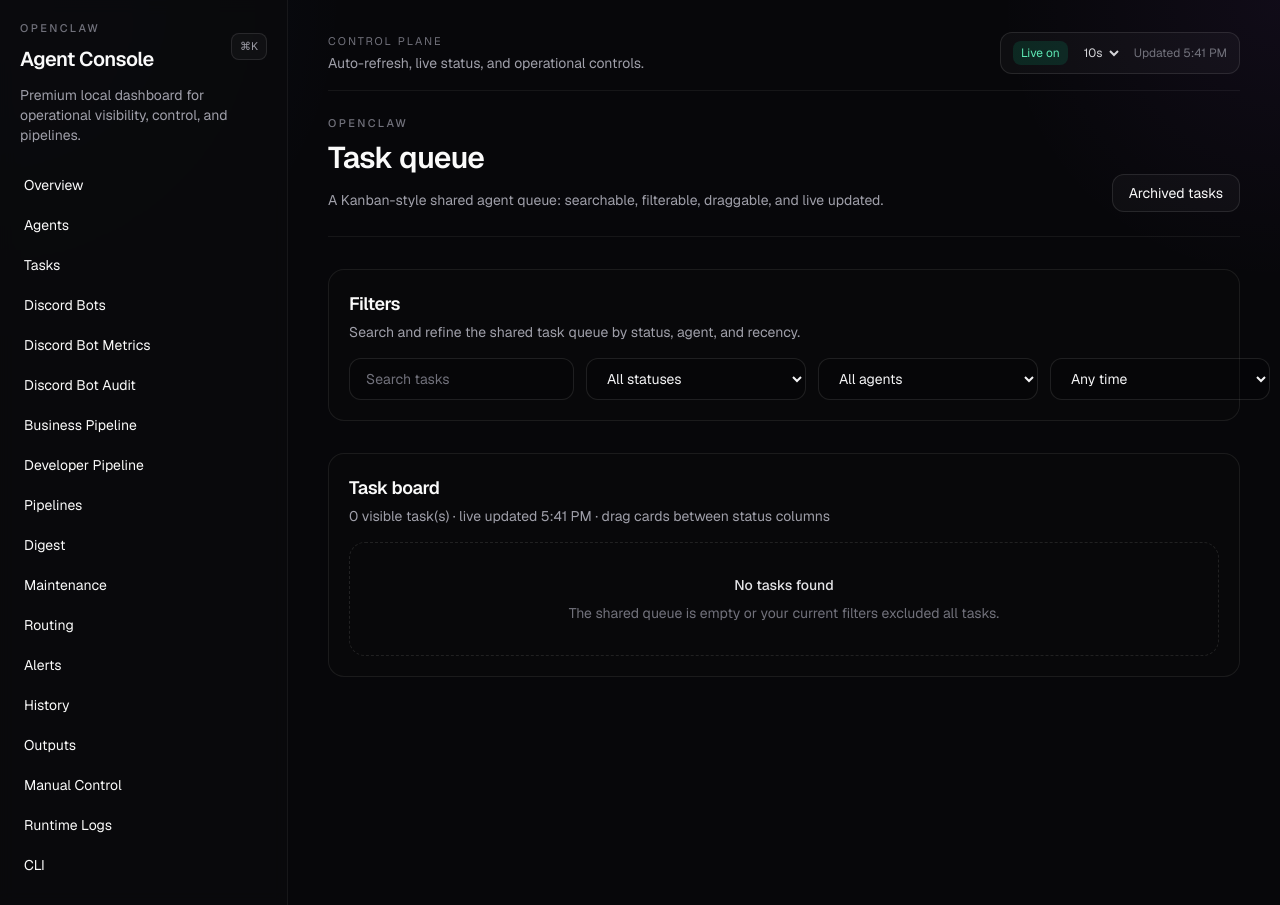
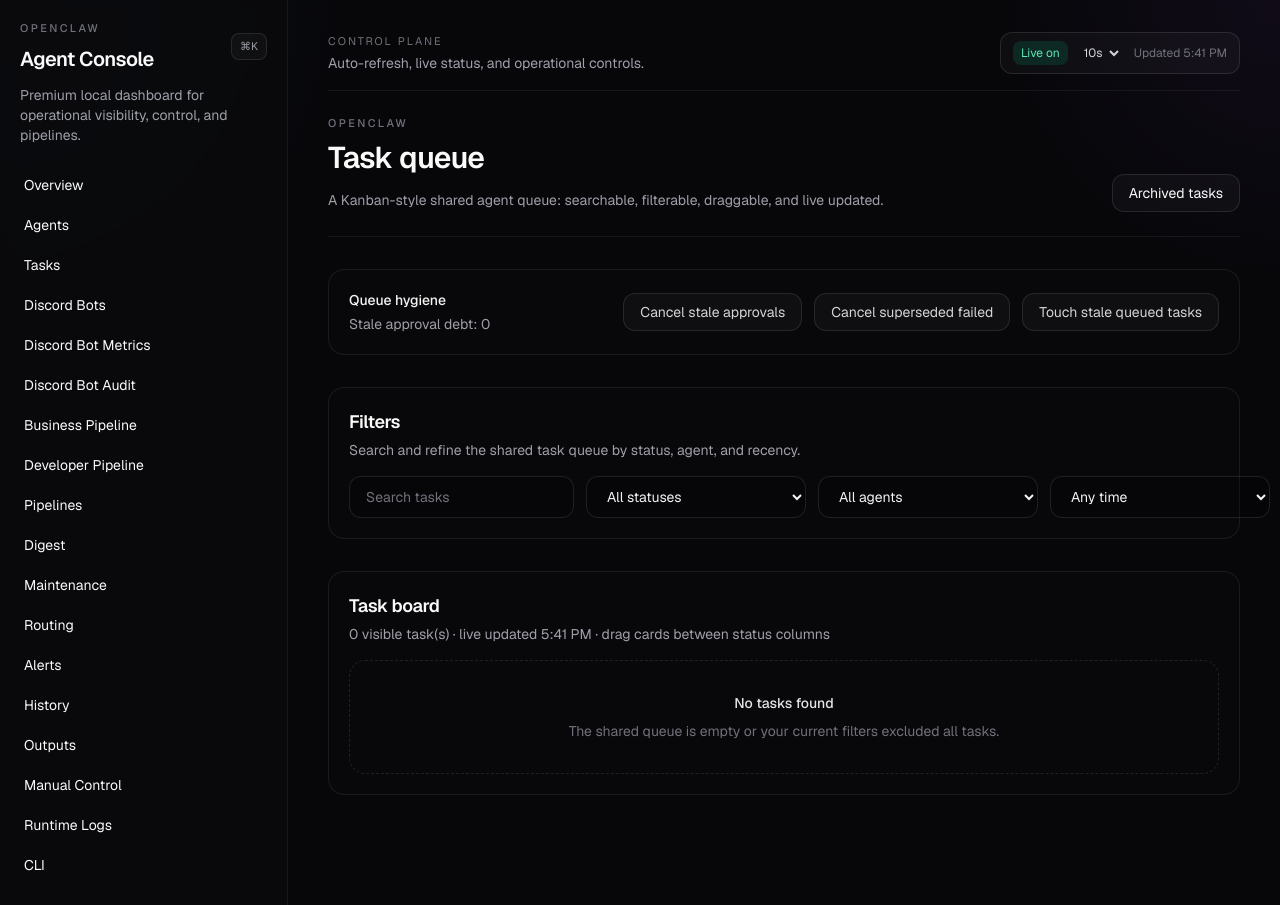
Before and after one commit to JunatanCodex/workspace-main, a Next.js app in the folder openclaw-dashboard/: page /tasks in a window 1280 px wide. Built offline with nearby package versions, Linux system fonts and the light colour scheme.

Commit message:
Add task queue hygiene actions

```diff
--- /dev/null
+++ b/openclaw-dashboard/src/app/api/tasks/hygiene/route.ts
@@ -0,0 +1,10 @@
+import { NextRequest, NextResponse } from "next/server";
+import { runQueueHygiene } from "@/lib/fs/task-hygiene";
+
+export async function POST(request: NextRequest) {
+  const body = await request.json();
+  const action = String(body.action || '') as 'cancel-stale-approval' | 'cancel-superseded-failed' | 'requeue-stalled';
+  if (!action) return NextResponse.json({ ok: false, error: 'action is required.' }, { status: 400 });
+  const changed = await runQueueHygiene(action);
+  return NextResponse.json({ ok: true, changed, message: `${action} updated ${changed} task(s).` });
+}
--- a/openclaw-dashboard/src/app/tasks/page.tsx
+++ b/openclaw-dashboard/src/app/tasks/page.tsx
@@ -1,7 +1,9 @@
 import Link from "next/link";
 import { PageShell } from "@/components/layout/page-shell";
 import { SectionHeader } from "@/components/ui/section-header";
+import { QueueHygienePanel } from "@/components/tasks/queue-hygiene-panel";
 import { getTasks } from "@/lib/fs/tasks";
+import { isStaleApproval } from "@/lib/fs/task-hygiene";
 import { hoursSince } from "@/lib/utils/time";
 import { KanbanBoard } from "@/components/tasks/kanban-board";
 
@@ -19,6 +21,8 @@ export default async function TasksPage({ searchParams }: { searchParams?: Promi
 
   const tasks = await getTasks();
   const owners = Array.from(new Set(tasks.map((task) => task.owner).filter(Boolean))) as string[];
+  const staleApprovalCount = tasks.filter((task) => isStaleApproval(task)).length;
+
   const filtered = tasks.filter((task) => {
     const matchesStatus = statusFilter === "all" || String(task.status || "queued") === statusFilter;
     const matchesOwner = ownerFilter === "all" || String(task.owner || "") === ownerFilter;
@@ -35,6 +39,8 @@ export default async function TasksPage({ searchParams }: { searchParams?: Promi
 
   return (
     <PageShell title="Task queue" description="A Kanban-style shared agent queue: searchable, filterable, draggable, and live updated." actions={<Link href="/tasks/archived" className="rounded-xl border border-white/10 bg-white/[0.03] px-4 py-2 text-sm text-zinc-300 hover:bg-white/[0.06]">Archived tasks</Link>}>
+      <QueueHygienePanel staleApprovalCount={staleApprovalCount} />
+
       <section className="rounded-2xl border border-white/8 bg-zinc-950/80 p-5">
         <SectionHeader title="Filters" description="Search and refine the shared task queue by status, agent, and recency." />
         <form className="grid gap-3 md:grid-cols-[1fr_220px_220px_220px_auto]">
--- /dev/null
+++ b/openclaw-dashboard/src/components/tasks/queue-hygiene-panel.tsx
@@ -0,0 +1,44 @@
+"use client";
+
+import { useState } from "react";
+
+const ACTIONS = [
+  ['cancel-stale-approval', 'Cancel stale approvals'],
+  ['cancel-superseded-failed', 'Cancel superseded failed'],
+  ['requeue-stalled', 'Touch stale queued tasks'],
+] as const;
+
+export function QueueHygienePanel({ staleApprovalCount }: { staleApprovalCount: number }) {
+  const [message, setMessage] = useState('');
+  const [pending, setPending] = useState<string | null>(null);
+
+  async function run(action: typeof ACTIONS[number][0]) {
+    setPending(action);
+    setMessage('');
+    const response = await fetch('/api/tasks/hygiene', {
+      method: 'POST',
+      headers: { 'Content-Type': 'application/json' },
+      body: JSON.stringify({ action }),
+    });
+    const json = await response.json();
+    setPending(null);
+    setMessage(response.ok ? json.message || 'Queue hygiene complete.' : json.error || 'Queue hygiene failed.');
+  }
+
+  return (
+    <section className="rounded-2xl border border-white/8 bg-zinc-950/80 p-5">
+      <div className="flex flex-wrap items-center justify-between gap-3">
+        <div>
+          <div className="text-sm font-medium text-zinc-100">Queue hygiene</div>
+          <div className="mt-1 text-sm text-zinc-400">Stale approval debt: {staleApprovalCount}</div>
+        </div>
+        <div className="flex flex-wrap gap-3">
+          {ACTIONS.map(([action, label]) => (
+            <button key={action} onClick={() => run(action)} disabled={pending !== null} className="rounded-xl border border-white/10 bg-white/[0.03] px-4 py-2 text-sm text-zinc-300 disabled:opacity-50">{pending === action ? 'Running…' : label}</button>
+          ))}
+        </div>
+      </div>
+      {message ? <div className="mt-3 text-sm text-zinc-400">{message}</div> : null}
+    </section>
+  );
+}
--- /dev/null
+++ b/openclaw-dashboard/src/lib/fs/task-hygiene.ts
@@ -0,0 +1,67 @@
+import { getTasks, normalizeStatusHistory, saveTasks } from "@/lib/fs/tasks";
+import type { TaskRecord } from "@/lib/types";
+import { hoursSince } from "@/lib/utils/time";
+
+const STALE_APPROVAL_HOURS = 48;
+
+export function isStaleApproval(task: TaskRecord) {
+  return String(task.status || '') === 'needs_approval' && (hoursSince(task.updatedAt || task.createdAt) ?? 0) >= STALE_APPROVAL_HOURS;
+}
+
+export async function autoRetireSyntheticApprovalTasks() {
+  const tasks = await getTasks();
+  let changed = 0;
+  for (const task of tasks) {
+    const source = String(task.source || '');
+    const title = String(task.title || task.description || '');
+    if (isStaleApproval(task) && (/test|synthetic|verification/i.test(source) || /test|synthetic|verification/i.test(title))) {
+      task.status = 'cancelled';
+      task.updatedAt = new Date().toISOString();
+      task.statusHistory = [...normalizeStatusHistory(task), { status: 'cancelled', at: task.updatedAt, note: 'Auto-retired stale synthetic approval task during hygiene sweep.' }];
+      changed += 1;
+    }
+  }
+  if (changed) await saveTasks(tasks);
+  return changed;
+}
+
+export async function runQueueHygiene(action: 'cancel-stale-approval' | 'cancel-superseded-failed' | 'requeue-stalled') {
+  const tasks = await getTasks();
+  let changed = 0;
+
+  if (action === 'cancel-stale-approval') {
+    for (const task of tasks) {
+      if (isStaleApproval(task)) {
+        task.status = 'cancelled';
+        task.updatedAt = new Date().toISOString();
+        task.statusHistory = [...normalizeStatusHistory(task), { status: 'cancelled', at: task.updatedAt, note: 'Cancelled during queue hygiene: stale approval task.' }];
+        changed += 1;
+      }
+    }
+  }
+
+  if (action === 'cancel-superseded-failed') {
+    for (const task of tasks) {
+      if (String(task.status || '') === 'failed' && /superseded|obsolete|auto-restart/i.test(String(task.failureReason || task.description || ''))) {
+        task.status = 'cancelled';
+        task.updatedAt = new Date().toISOString();
+        task.statusHistory = [...normalizeStatusHistory(task), { status: 'cancelled', at: task.updatedAt, note: 'Cancelled during queue hygiene: superseded failed task.' }];
+        changed += 1;
+      }
+    }
+  }
+
+  if (action === 'requeue-stalled') {
+    for (const task of tasks) {
+      const age = hoursSince(task.updatedAt || task.createdAt) ?? 0;
+      if (String(task.status || '') === 'queued' && age >= 24 * 7) {
+        task.updatedAt = new Date().toISOString();
+        task.statusHistory = [...normalizeStatusHistory(task), { status: 'queued', at: task.updatedAt, note: 'Touched during queue hygiene to re-acknowledge stale queued task.' }];
+        changed += 1;
+      }
+    }
+  }
+
+  if (changed) await saveTasks(tasks);
+  return changed;
+}
```
